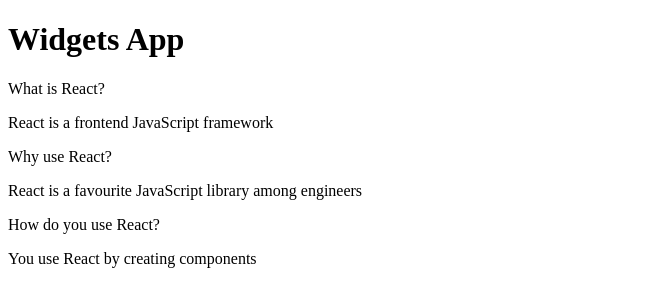
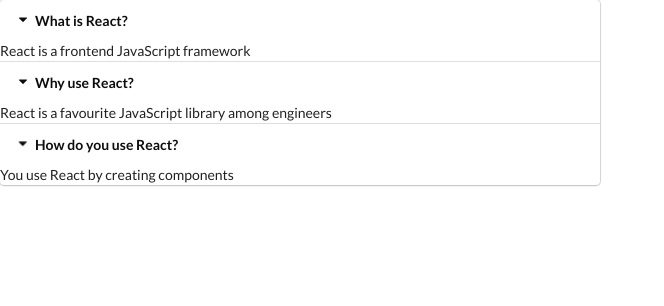
Before and after one commit to MunibaWq/Widgets-App, a React (Create React App) app: page / in a window 1280 px wide. Shown: the top 306 px of the page, without its empty margins (0-664 px from the left). Built offline with nearby package versions, Linux system fonts and the light colour scheme.

Commit message:
Styling the Accordion

```diff
--- a/public/index.html
+++ b/public/index.html
@@ -10,6 +10,14 @@
       content="Web site created using create-react-app"
     />
     <link rel="apple-touch-icon" href="%PUBLIC_URL%/logo192.png" />
+
+    <link
+      rel="stylesheet"
+      href="https://cdnjs.cloudflare.com/ajax/libs/semantic-ui/2.4.1/semantic.min.css"
+      integrity="sha512-8bHTC73gkZ7rZ7vpqUQThUDhqcNFyYi2xgDgPDHc+GXVGHXq+xPjynxIopALmOPqzo9JZj0k6OqqewdGO3EsrQ=="
+      crossorigin="anonymous"
+    />
+
     <!--
       manifest.json provides metadata used when your web app is installed on a
       user's mobile device or desktop. See https://developers.google.com/web/fundamentals/web-app-manifest/
--- a/src/App.js
+++ b/src/App.js
@@ -18,7 +18,6 @@
 function App() {
   return (
     <div className="App">
-      <h1>Widgets App</h1>
       <Accordion items={items} />
     </div>
   );
--- a/src/components/accordion/Accordion.js
+++ b/src/components/accordion/Accordion.js
@@ -1,9 +1,9 @@
-import React from "react";
+import React, { Fragment } from "react";
 
 const Accordion = ({ items }) => {
   const renderedItems = items.map((item) => {
     return (
-      <div key={item.title}>
+      <Fragment key={item.title}>
         <div className="title active">
           <i className="dropdown icon" />
           {item.title}
@@ -11,7 +11,7 @@
         <div classNam="content active">
           <p>{item.content}</p>
         </div>
-      </div>
+      </Fragment>
     );
   });
 
```
Also changed, not shown: 1 other file (tests, documents, lock files or other folders).
